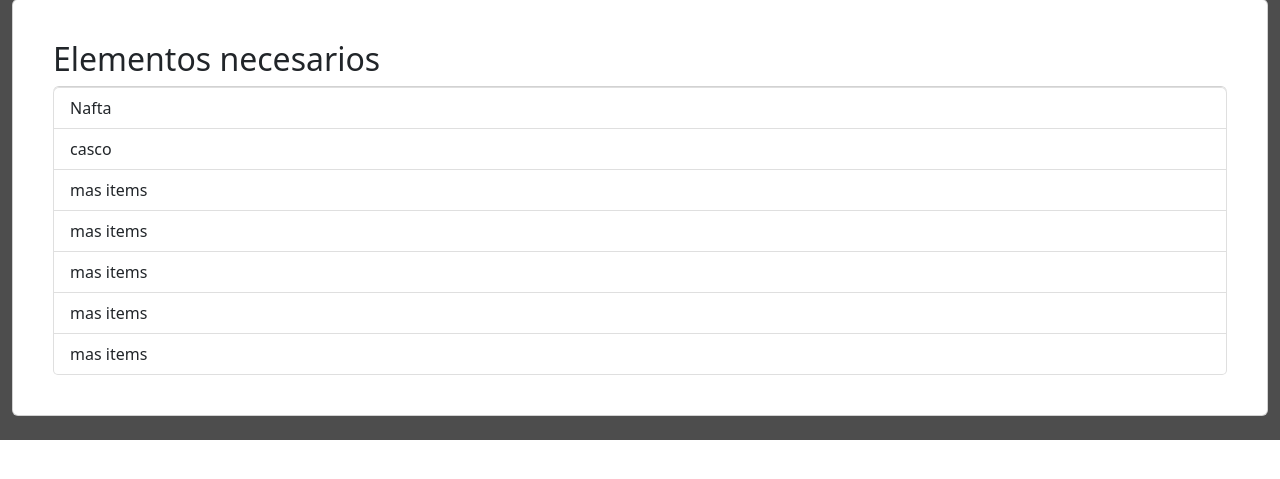
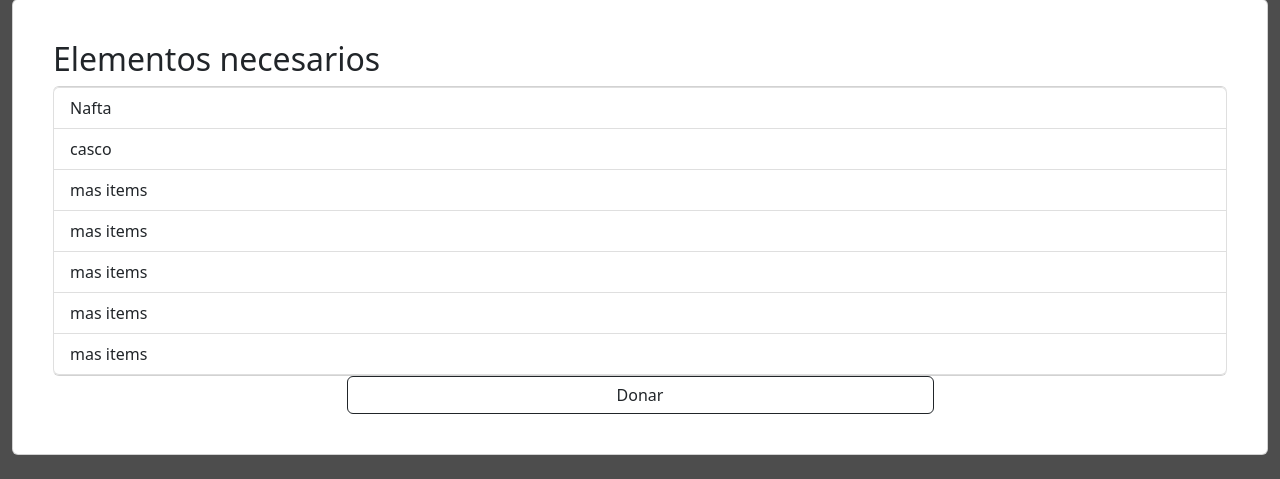
Before and after one commit to RamaAlves/proyecto-informatorio, a Django app: page /donacion/ in a window 1280 px wide. Shown: the part 453-932 px from the top of the page. Before the commit the page ends 893 px from the top, so only its background shows below. Run offline with Django 4.2, Linux system fonts and the light colour scheme.

Commit message:
Agregando boton de donacion

```diff
--- a/Bomberos_san_martin/templates/donacion.html
+++ b/Bomberos_san_martin/templates/donacion.html
@@ -37,6 +37,9 @@
             mas items
         </li>
     </ul>
+    <div class="d-grid gap-2 col-6 mx-auto">
+        <a href="https://mpago.la/1EGnuP5" class="btn btn-outline-dark" type="button">Donar</a>
+    </div>
 </div>
 
 
```
